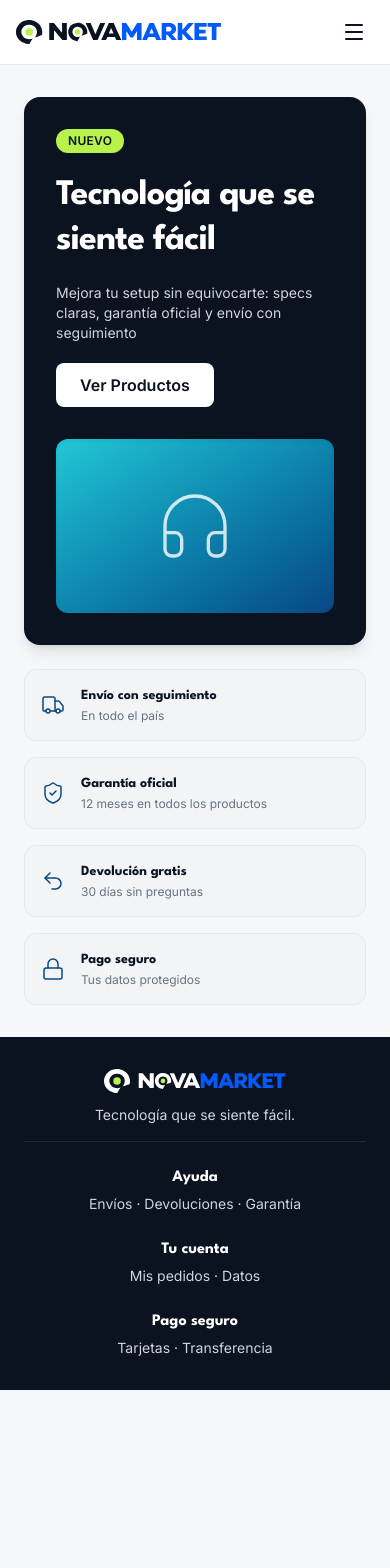
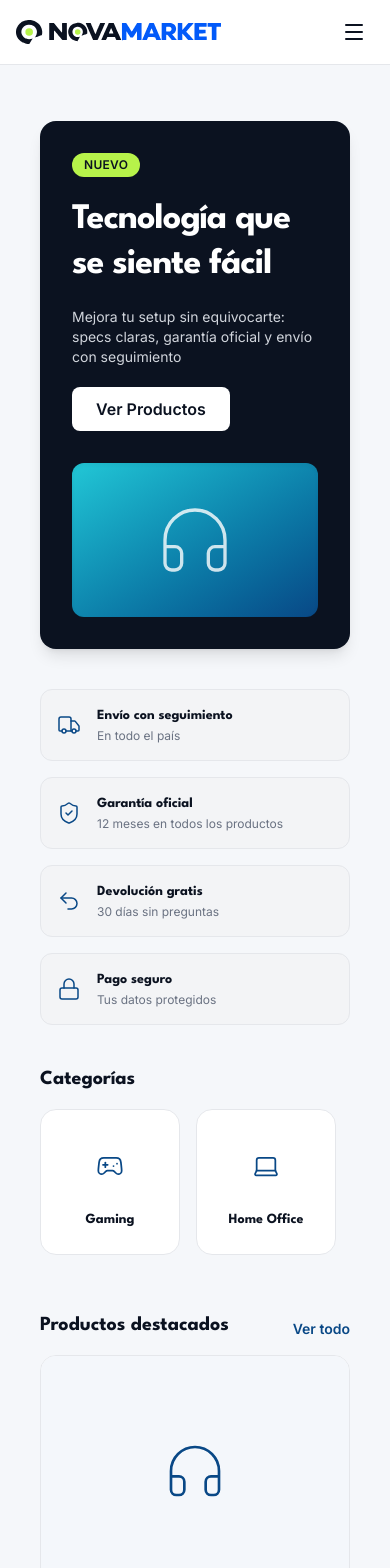
Before and after one commit to Talently-Lab/s2620-NovaMarket, a React (Vite) app in the folder frontend/: page / in a window 390 px wide. Shown: the top 1568 px of the page. Before the commit the page ends 1390 px from the top, so only its background shows below. Built offline with nearby package versions, Linux system fonts and the light colour scheme.

Commit message:
feat: integración de secciones de categorías y productos destacados en Home

```diff
--- a/frontend/src/pages/Home.jsx
+++ b/frontend/src/pages/Home.jsx
@@ -1,11 +1,15 @@
 import { HeroBanner } from "../components/organisms/HeroBanner";
 import { FeatureList } from "../components/organisms/FeatureList";
+import { CategoryList } from "../components/organisms/CategoryList";
+import { FeaturedProducts } from "../components/organisms/FeaturedProducts";
 
 export const Home = () => {
   return (
-    <div className="flex flex-col gap-6 w-full animate-fade-in">
-      <HeroBanner />
-      <FeatureList />
+    <div className="flex flex-col gap-10 w-full animate-fade-in max-w-7xl mx-auto px-4 md:px-6 py-6 md:py-8">
+        <HeroBanner />
+        <FeatureList />
+        <CategoryList />
+        <FeaturedProducts />
     </div>
   );
 };
```
